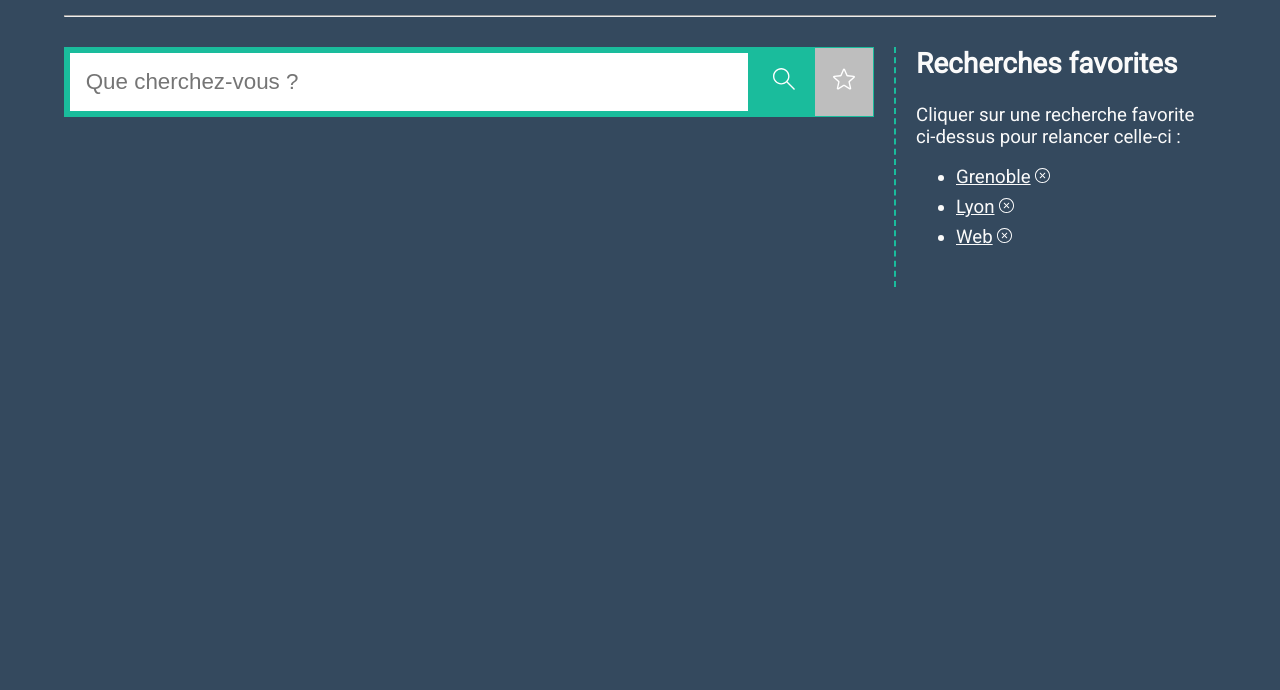
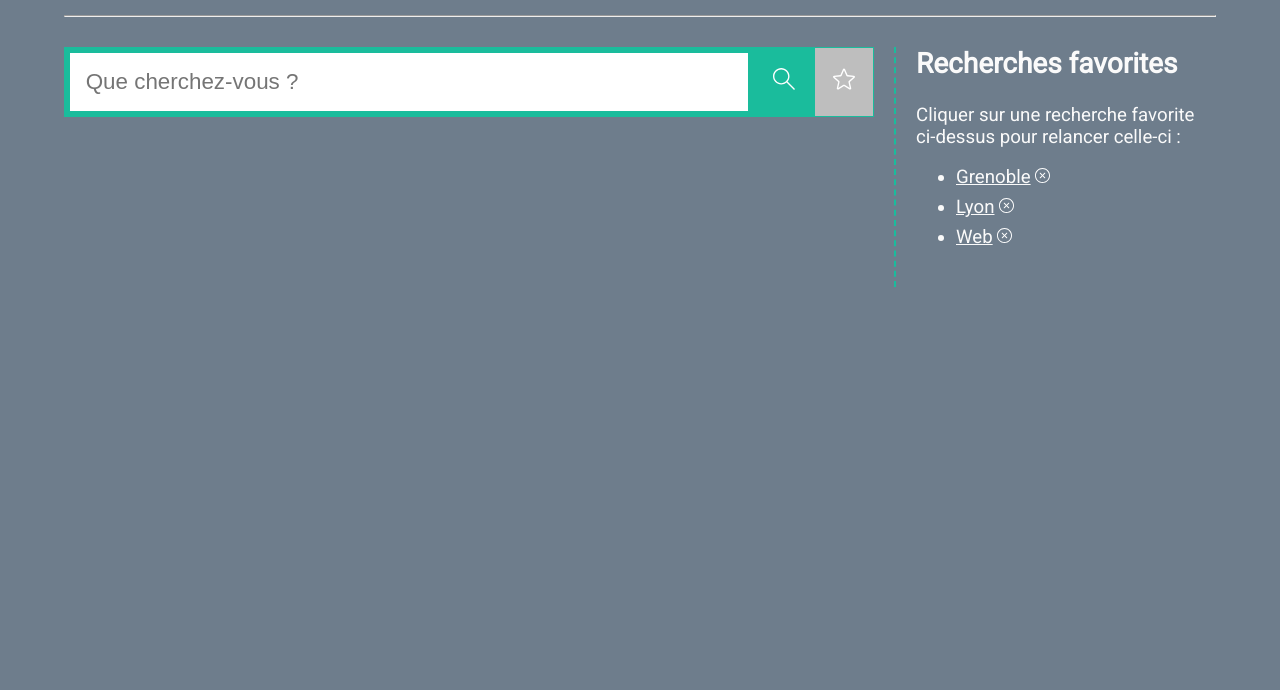
Before and after one commit to ThibaultGldt/Appel-API-m-teo-JS, a plain HTML site: page index.html in a window 1280 px wide. Shown: the part 110-800 px from the top of the page. Drawn offline with Linux system fonts and the light colour scheme.

```diff
--- a/styles.css
+++ b/styles.css
@@ -4,7 +4,7 @@
 /* Définition des principales couleurs */
 :root {
 	--text-color : #fafafa; /* Texte presque blanc */
-	--background: #34495e; /* Fond bleu foncé */
+	--background: #34495eb5; /* Fond bleu foncé */
 	--main-green: rgb(26, 188, 156);
 	--active-green: rgb(20, 156, 128);
 }
```
